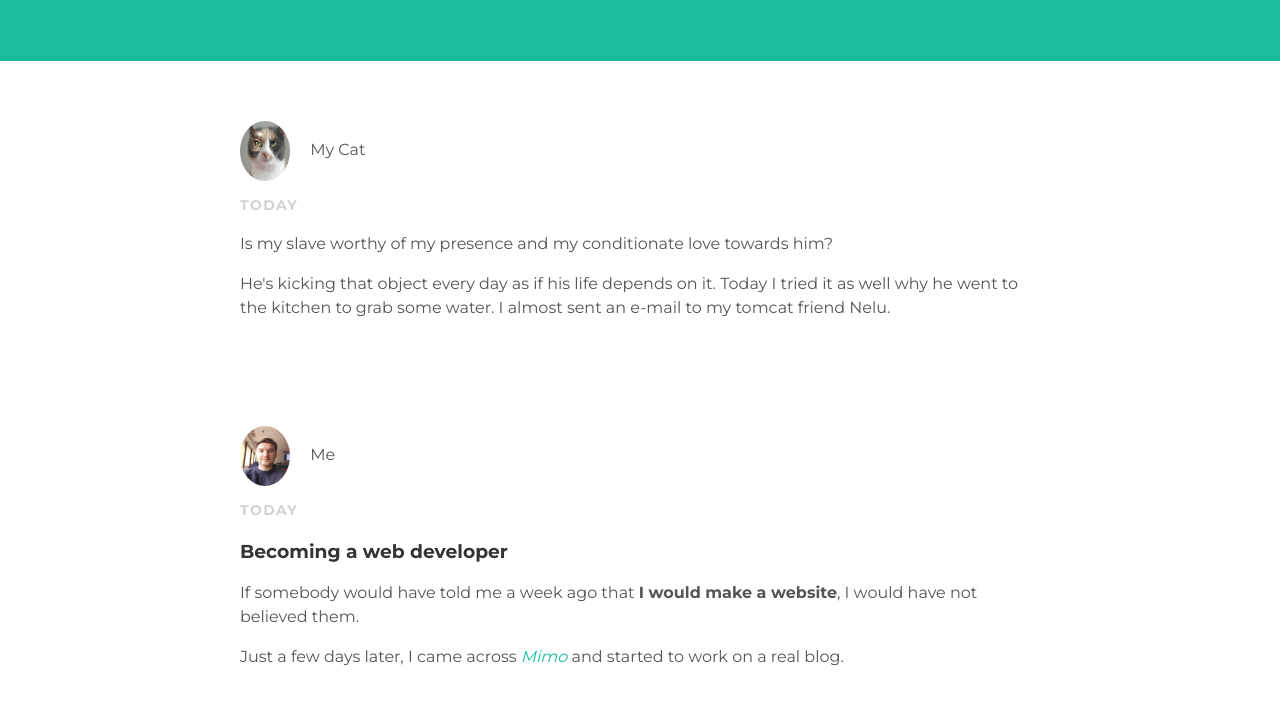
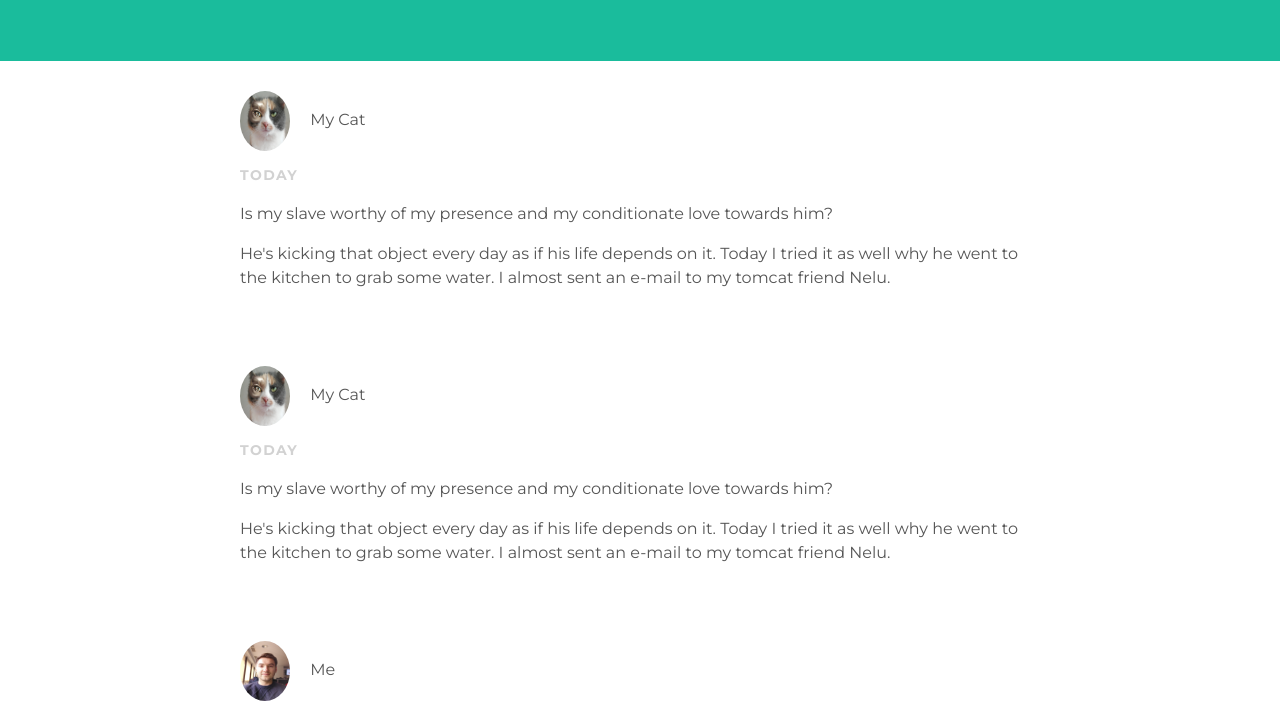
Before and after one commit to kulandrei/kulandrei.github.io, a plain HTML site: page index.html in a window 1280 px wide. Shown: the part 89-800 px from the top of the page. Drawn offline with Linux system fonts and the light colour scheme; files whose address does not match are found by name.

Commit message:
Update index.html

```diff
--- a/index.html
+++ b/index.html
@@ -17,7 +17,19 @@
     </div>
     <div id="content">
       <div class="container">
-        <div class="post">
+        <div class="post-container">
+          <div class="post">
+            <div class="post-author">
+              <img src="file://C:/D/2019/Nov-Dec/cat.jpg" height="100px" width="100px">
+              <span>My Cat</span>
+              <p class="post-date">Today</p>
+              <p>Is my slave worthy of my presence and my conditionate love towards him?</p>
+              <p>He's kicking that object every day as if his life depends on it.
+                Today I tried it as well why he went to the kitchen to grab some water.
+                I almost sent an e-mail to my tomcat friend Nelu.</p>
+            </div>
+          </div>
+        <div class="post-container">
           <div class="post">
             <div class="post-author">
               <img src="file://C:/D/2019/Nov-Dec/cat.jpg" height="100px" width="100px">
```
